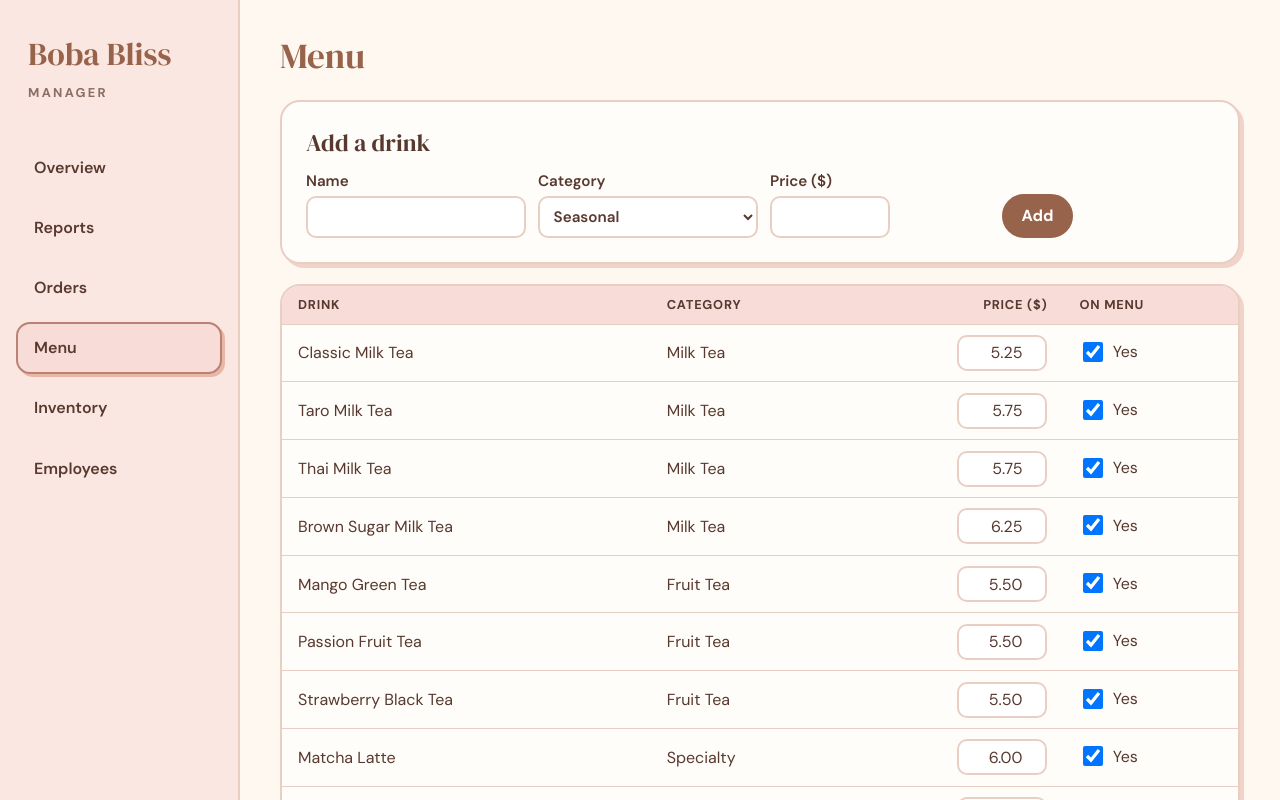
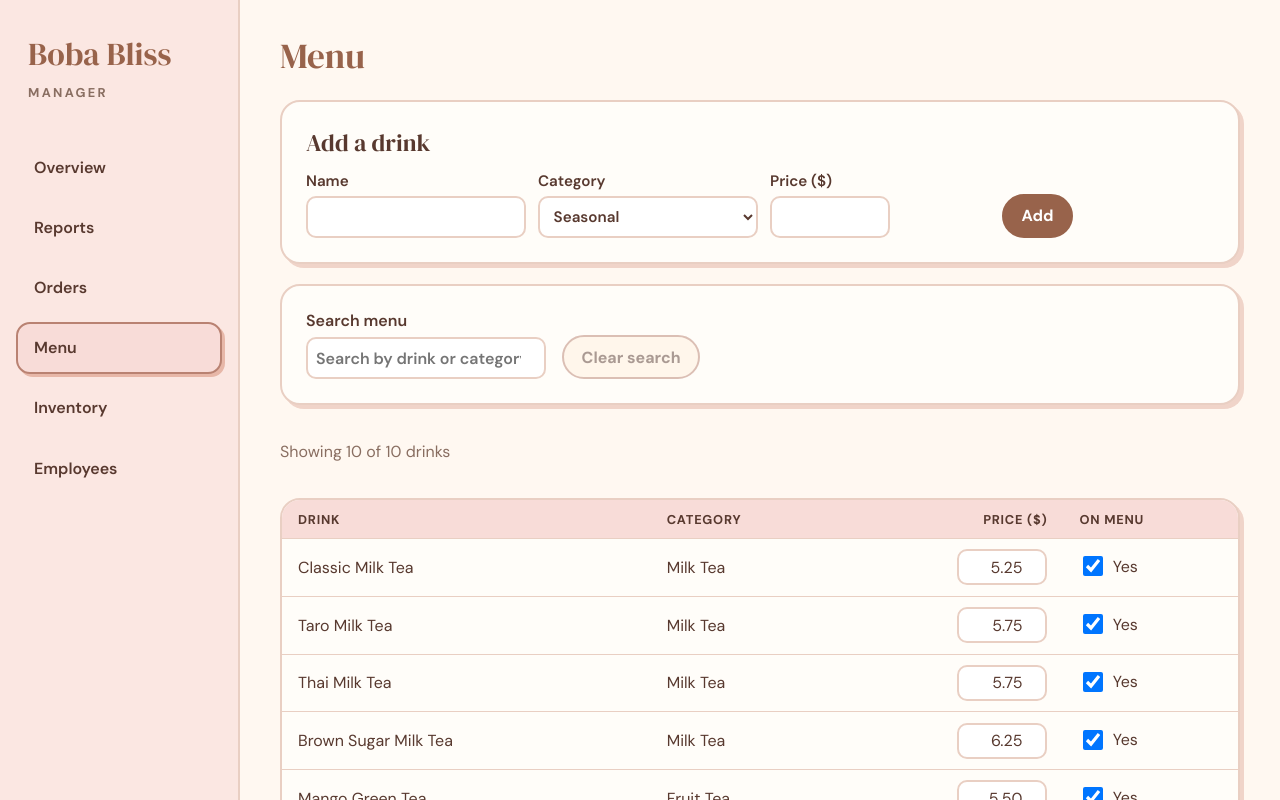
Before and after one commit to CSCE-331-Fall-2026-901-912/project3-Cone-Patel-Ravisankar-Sriramasubramanian-Tran, a React (Vite) app: page /manager in a window 1280 px wide. Both pictures are taken after a click on the button "Menu". Shown: the top 800 px of the page. Built offline with nearby package versions, Linux system fonts and the light colour scheme.

Commit message:
Add menu search and delete data function

```diff
--- a/src/data/menu.js
+++ b/src/data/menu.js
@@ -33,12 +33,17 @@ export function getActiveMenu() {
 
 export function addMenuItem({ name, category, price }) {
   const menu = getMenu();
-  const id = Math.max(0, ...menu.map((d) => d.id)) + 1;
+  const id = crypto.randomUUID();
   save(MENU_KEY, [...menu, { id, name, category, price, active: true }]);
 }
 
 export function updateMenuItem(id, changes) {
   save(MENU_KEY, getMenu().map((d) => (d.id === id ? { ...d, ...changes } : d)));
+}
+
+// Delete a menu item by ID
+export function deleteMenuItem(id) {
+  save(MENU_KEY, getMenu().filter((d) => d.id !== id));
 }
 
 export const SIZES = [
--- a/src/views/ManagerDashboard.jsx
+++ b/src/views/ManagerDashboard.jsx
@@ -558,6 +558,13 @@ function MenuTab() {
   const menu = useLive(getMenu, MENU_KEYS);
   const [form, setForm] = useState({ name: "", category: "Seasonal", price: "" });
 
+  const [search, setSearch] = useState("");
+
+  const filteredMenu = menu.filter((drink) =>
+    drink.name.toLowerCase().includes(search.trim().toLowerCase()) ||
+    drink.category.toLowerCase().includes(search.trim().toLowerCase())
+  );
+
   function submit(e) {
     e.preventDefault();
     const price = parseFloat(form.price);
@@ -588,7 +595,30 @@ function MenuTab() {
         </label>
         <button className="btn btn-primary">Add</button>
       </form>
+      <div className="order-filters">
+        <label>
+          Search menu
+          <input
+            type="search"
+            placeholder="Search by drink or category"
+            value={search}
+            onChange={(e) => setSearch(e.target.value)}
+          />
+        </label>
 
+        <button
+          type="button"
+          className="btn"
+          onClick={() => setSearch("")}
+          disabled={!search}
+        >
+          Clear search
+        </button>
+      </div>
+
+      <p className="muted" role="status">
+        Showing {filteredMenu.length} of {menu.length} drinks
+      </p>
       <div className="table-wrap">
         <table className="data-table">
           <thead>
@@ -600,7 +630,7 @@ function MenuTab() {
             </tr>
           </thead>
           <tbody>
-            {menu.map((d) => (
+            {filteredMenu.map((d) => (
               <tr key={d.id} className={d.active ? "" : "row-off"}>
                 <td>{d.name}</td>
                 <td>{d.category}</td>
```
